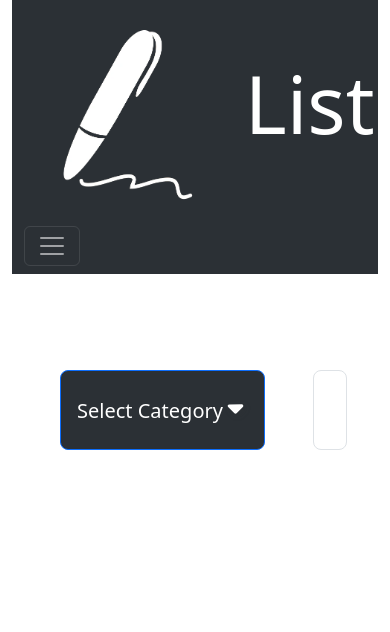
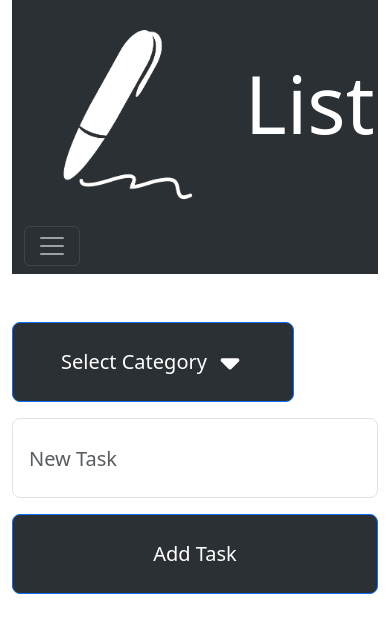
Before and after one commit to distriss/list-ease, a React (Vite) app: page / in a window 390 px wide. Shown: the top 632 px of the page. Built offline with nearby package versions, Linux system fonts and the light colour scheme.

Commit message:
formfield responsive and media rule

```diff
--- a/src/components/categories/NewCategory.jsx
+++ b/src/components/categories/NewCategory.jsx
@@ -43,8 +43,8 @@ export function NewCategory({ onSubmit, handleCreateCategory }) {
         value={newCategory}
         onChange={(e) => setNewCategory(e.target.value)}
         id="newCategory"
-        className="form-field" />
-        <Button variant="primary" size="lg" className="m-5 no-wrap-text custom-btn" type="submit" onClick={handleCreateCategory}>Create Category</Button>
+        className="form-field m-lg-3 mb-3 mb-md-3" />
+        <Button variant="primary" size="lg" className="m-lg-3 mb-3 mb-md-3 no-wrap-text custom-btn px-5" type="submit" onClick={handleCreateCategory}>Create Category</Button>
       </>
     )
 
--- a/src/components/tasks/NewTaskAndCategory.jsx
+++ b/src/components/tasks/NewTaskAndCategory.jsx
@@ -63,13 +63,13 @@ export function NewTaskAndCategory({ onSubmit, categories, setCategories }) {
     return (
     <Form onSubmit={handleSubmit} name="task">
       <Row className="align-items-center">
-        <Col className="d-flex align-items-center">
-          <Dropdown onSelect={handleCategoryChange} className="m-5">
+        <Col className="d-lg-flex align-items-center text-center">
+          <Dropdown onSelect={handleCategoryChange} className="m-lg-3 mb-3 mb-md-3">
             <Dropdown.Toggle
                 variant="primary"
                 id="category"
                 size="lg"
-                className="custom-btn">
+                className="custom-dropdown d-flex  align-items-center px-5">
                   {selectedCategory === null
                   ? "Select Category"
                   : selectedCategory === "CreatedCategory"
@@ -108,8 +108,8 @@ export function NewTaskAndCategory({ onSubmit, categories, setCategories }) {
               value={newTask}
               onChange={(e) => setNewTask(e.target.value)}
               id="newTask"
-              className="form-field" />
-            <Button variant="primary" size="lg" className="m-5 no-wrap-text custom-btn" type="submit">Add Task</Button>
+              className="form-field m-lg-3 mb-3 mb-md-3" />
+            <Button variant="primary" size="lg" className="m-lg-3 mb-3 mb-md-3 no-wrap-text custom-btn px-5" type="submit">Add Task</Button>
                      </>
         )}
         </Col>
--- a/src/style.css
+++ b/src/style.css
@@ -9,7 +9,7 @@
     white-space: nowrap;
   }
 
-  .custom-btn, .form-field {
+  .custom-btn, .custom-dropdown, .form-field {
     height: 5rem;
   }
 
@@ -84,9 +84,10 @@
   }
 
   .fa-caret {
-    width: 25px;
-    height: 25px;
+    width: 30px;
+    height: 30px;
     color: white;
+    margin-left: 0.5rem;
   }
 
   .jump-animation {
@@ -117,3 +118,9 @@
   .h1 {
     font-size: 80px;
   }
+
+  @media (max-width: 992px) {
+    .custom-btn {
+      width: 100%;
+    }
+  }
```
